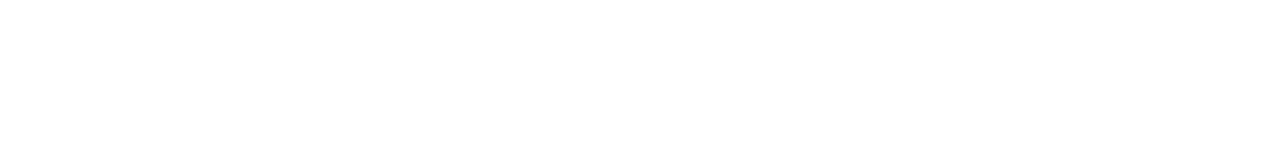
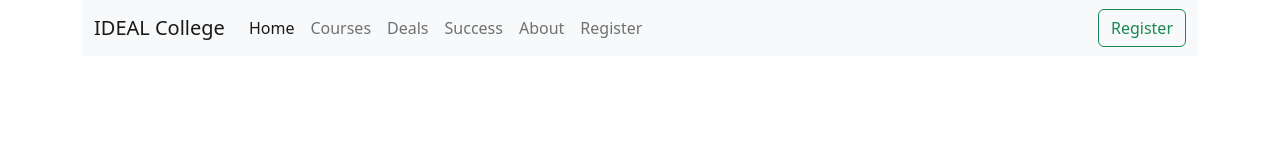
Before and after one commit to alamindolon/ideal_college, a plain HTML site: page index.html in a window 1280 px wide. Drawn offline with nearby package versions, Linux system fonts and the light colour scheme.

Commit message:
nav push

```diff
--- a/index.html
+++ b/index.html
@@ -1,12 +1,68 @@
-<!DOCTYPE html>
+<!doctype html>
 <html lang="en">
-<head>
-    <meta charset="UTF-8">
-    <meta http-equiv="X-UA-Compatible" content="IE=edge">
-    <meta name="viewport" content="width=device-width, initial-scale=1.0">
-    <title>Ideal college</title>
-</head>
+  <head>
+    <meta charset="utf-8">
+    <meta name="viewport" content="width=device-width, initial-scale=1">
+    <title>Ideal Colllege</title>
+    <link href="https://cdn.jsdelivr.net/npm/bootstrap@5.2.0/dist/css/bootstrap.min.css" rel="stylesheet" integrity="sha384-gH2yIJqKdNHPEq0n4Mqa/HGKIhSkIHeL5AyhkYV8i59U5AR6csBvApHHNl/vI1Bx" crossorigin="anonymous">
+    <link rel="stylesheet" href="style.css">
+
+    <link rel="preconnect" href="https://fonts.googleapis.com">
+<link rel="preconnect" href="https://fonts.gstatic.com" crossorigin>
+<link href="https://fonts.googleapis.com/css2?family=Poppins:wght@200;400;600&display=swap" rel="stylesheet">
+
+<script src="https://kit.fontawesome.com/17e093ab85.js" crossorigin="anonymous"></script>
+  </head>
 <body>
+
+
+     <!-- Nav Start -->
+     <header>
+        <div class="container">
+
+            <nav class="navbar navbar-expand-lg bg-light">
+                <div class="container-fluid">
+                  <a class="navbar-brand" href="#">IDEAL College</a>
+                  <button class="navbar-toggler" type="button" data-bs-toggle="collapse" data-bs-target="#navbarSupportedContent" aria-controls="navbarSupportedContent" aria-expanded="false" aria-label="Toggle navigation">
+                    <span class="navbar-toggler-icon"></span>
+                  </button>
+                  <div class="collapse navbar-collapse" id="navbarSupportedContent">
+                    <ul class="navbar-nav me-auto mb-2 mb-lg-0">
+                      <li class="nav-item">
+                        <a class="nav-link active" aria-current="page" href="#">Home</a>
+                      </li>
+                      <li class="nav-item">
+                        <a class="nav-link" href="#">Courses</a>
+                      </li>
+                      <li class="nav-item">
+                        <a class="nav-link" href="#">Deals </a>
+                      </li>
+                      <li class="nav-item">
+                        <a class="nav-link" href="#">Success </a>
+                      </li>
+                      <li class="nav-item">
+                        <a class="nav-link" href="#">About</a>
+                      </li>
+                      <li class="nav-item">
+                        <a class="nav-link" href="#">Register</a>
+                      </li>
+
+
+                      </li>
+
+                    </ul>
+
+                      <button class="btn btn-outline-success" type="submit">Register</button>
+                    </form>
+                  </div>
+                </div>
+              </nav>
+
+        </div>
+
+
+    </header>
+    <!-- nav-end -->
 
 </body>
 </html>
```
